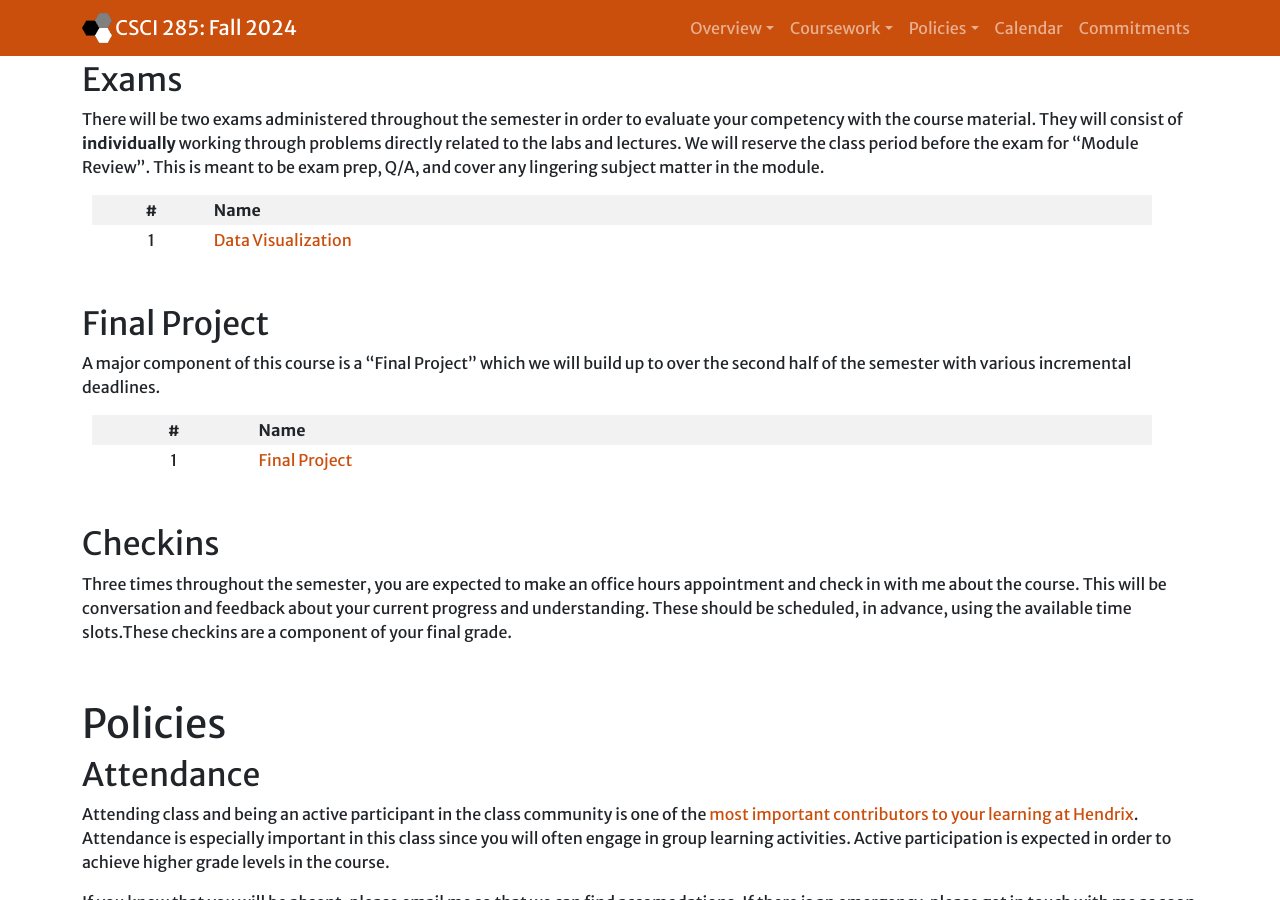
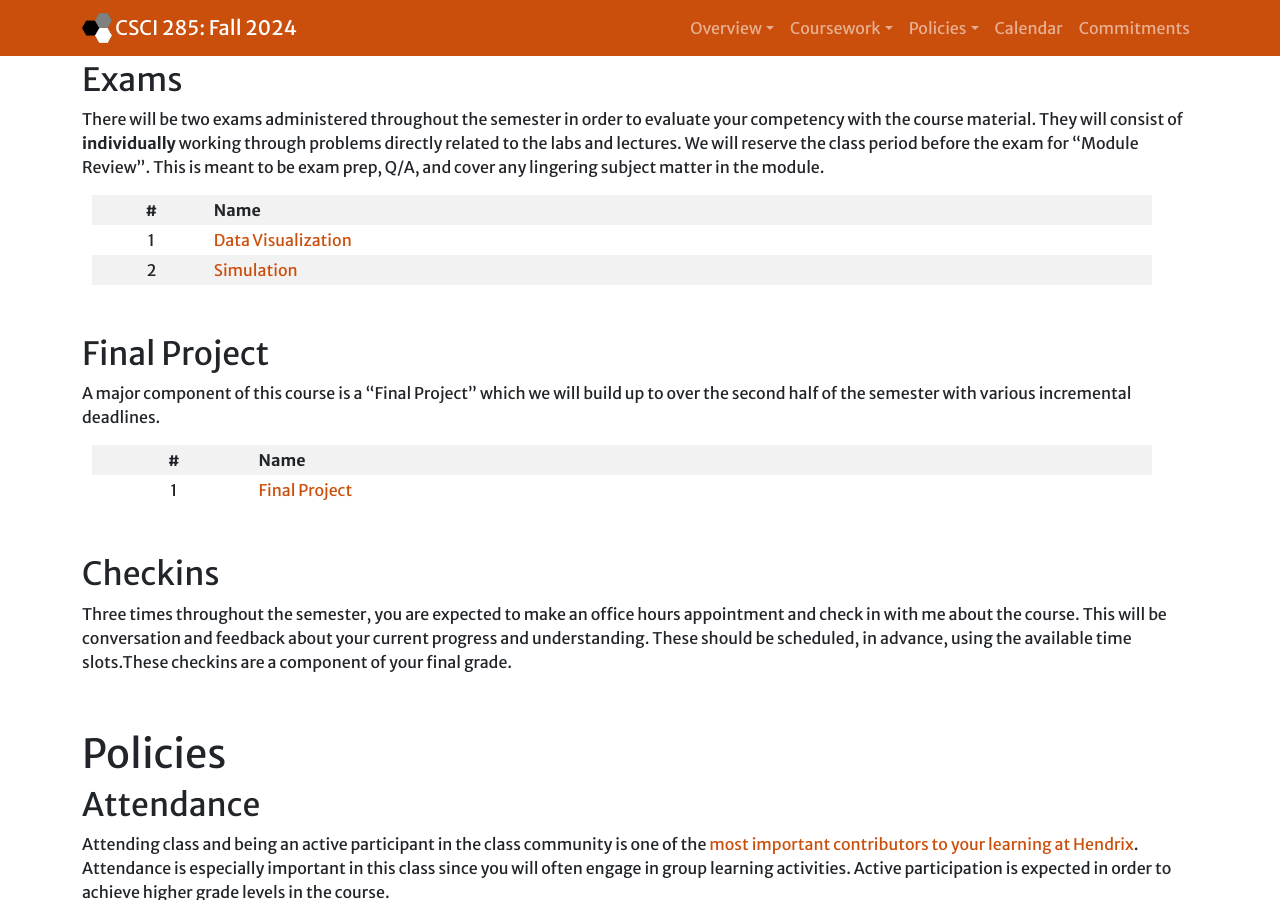
Before and after one commit to Hendrix-CS/csci285, a Jekyll site: the page built from index.md, in a window 1280 px wide and 900 px high, scrolled down 2365 px. Built offline with Jekyll 4.4.1, drawn with Linux system fonts in a browser that asks for light colours; nearby versions of some CDN libraries.

Commit message:
Exam 2 posted

```diff
--- a/index.md
+++ b/index.md
@@ -98,6 +98,7 @@ There will be two exams administered throughout the semester in order to evaluat
 | #  | Name
 |:--:|-----
 |1 | [Data Visualization]({{site.baseurl}}/exams/exam1.html)
+|2 | [Simulation]({{site.baseurl}}/exams/exam2aha.html)
 
 <br>
 
```
